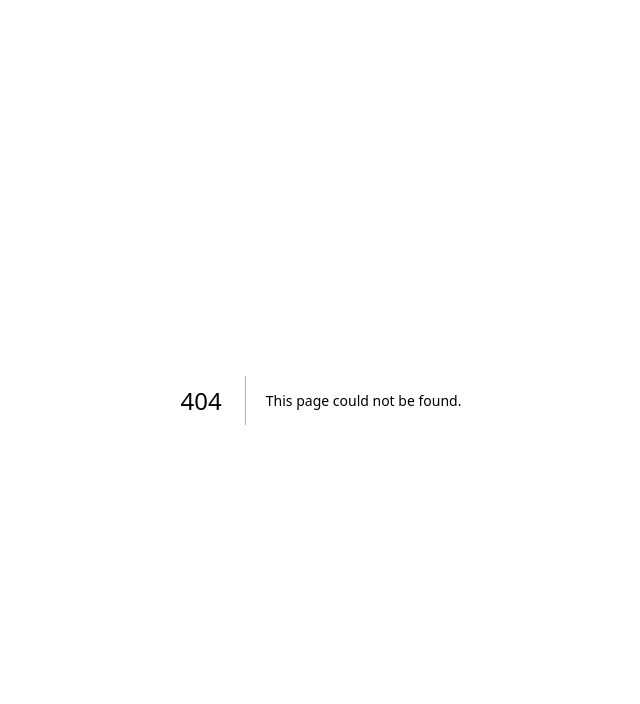
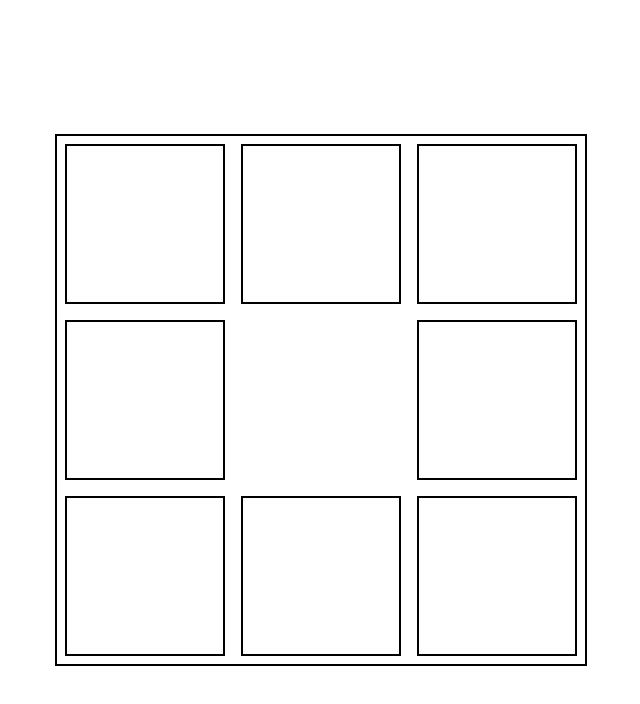
Before and after one commit to aayushvirkar/FrontendPrep, a Next.js app in the folder my-app/: page /projects/grid-color in a window 1280 px wide. Before the commit this address had no page. Shown: the top 704 px of the page, without its empty margins (319-959 px from the left). Built offline with nearby package versions, Linux system fonts and the light colour scheme.

Commit message:
New grid problem

```diff
--- /dev/null
+++ b/my-app/app/projects/grid-color/page.tsx
@@ -0,0 +1,49 @@
+"use client";
+import { useState } from "react";
+
+const config = [
+  [1, 1, 1],
+  [1, 0, 1],
+  [1, 1, 1],
+];
+export default function GridColor() {
+  const [gridState, setGridState] = useState(config);
+
+  const onGridClickHandler = (id: number) => {};
+  return (
+    <div className="flex justify-center items-center h-screen">
+      <div className="border-solid border-2 border-black">
+        {gridState.map((row) => {
+          return (
+            <div className="flex justify-between">
+              {row.map((cell) => {
+                if (cell !== 0) {
+                  return (
+                    <div className="w-40 h-40 border-solid border-2 border-black m-2"></div>
+                  );
+                }
+              })}
+            </div>
+          );
+        })}
+      </div>
+    </div>
+  );
+}
+
+{
+  /* <div className="flex justify-between">
+          <div className="w-40 h-40 border-solid border-2 border-black m-2"></div>
+          <div className="w-40 h-40 border-solid border-2 border-black m-2"></div>
+          <div className="w-40 h-40 border-solid border-2 border-black m-2"></div>
+        </div>
+        <div className="flex justify-between">
+          <div className="w-40 h-40 border-solid border-2 border-black m-2"></div>
+          <div className="w-40 h-40 border-solid border-2 border-black m-2"></div>
+        </div>
+        <div className="flex justify-between">
+          <div className="w-40 h-40 border-solid border-2 border-black m-2"></div>
+          <div className="w-40 h-40 border-solid border-2 border-black m-2"></div>
+          <div className="w-40 h-40 border-solid border-2 border-black m-2"></div>
+        </div> */
+}
--- a/my-app/app/projects/loading.tsx
+++ /dev/null
@@ -1,3 +0,0 @@
-export default function ProjectLoader() {
-  return <div>Loading...</div>;
-}
--- a/my-app/app/projects/pagination/loading.tsx
+++ /dev/null
@@ -1,3 +0,0 @@
-export default function PaginationLoader() {
-  return <div>Loading...</div>;
-}
```
